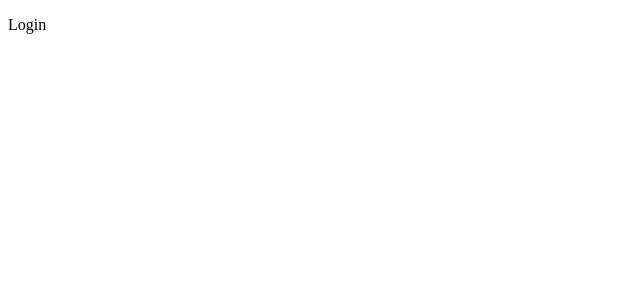
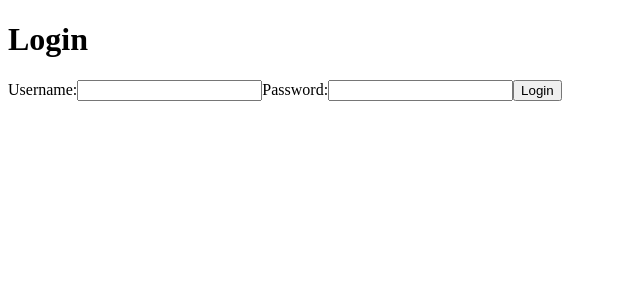
Before and after one commit to XianAquino/NoteLst, a React app: page /login in a window 1280 px wide. Shown: the top 300 px of the page, without its empty margins (0-640 px from the left). Built offline with nearby package versions, Linux system fonts and the light colour scheme; the HTML template or start-up script is replaced by a standard one.

Commit message:
Login Functionality

```diff
--- a/src/pages/Login.jsx
+++ b/src/pages/Login.jsx
@@ -1,9 +1,53 @@
-import React from 'react';
+import React, { Component } from 'react';
+import login from '../util/login.js';
 
-const Login = () => {
-  return(
-    <p>Login</p>
-  );
+class Login extends Component {
+  constructor(props) {
+    super(props);
+    this.state={
+      username:'',
+      pwd:''
+    }
+    this.handleInputChange = this.handleInputChange.bind(this);
+    this.handleSubmit = this.handleSubmit.bind(this);
+  }
+  handleInputChange (event) {
+    const target = event.target;
+    this.setState({
+      [target.name]: target.value
+    });
+  }
+  handleSubmit (event) {
+    login(this.state);
+    event.preventDefault();
+  }
+
+  render () {
+    return(
+      <div className='login'>
+        <h1>Login</h1>
+        <form>
+          <label>Username:</label>
+          <input
+            name='username'
+            type='text'
+            onChange={this.handleInputChange}
+          />
+          <label>Password:</label>
+          <input
+            name='pwd'
+            type='password'
+            onChange={this.handleInputChange}
+          />
+          <input
+            type='submit'
+            value='Login'
+            onClick={this.handleSubmit}
+          />
+        </form>
+      </div>
+    );
+  }
 };
 
 export default Login;
--- /dev/null
+++ b/src/util/login.js
@@ -0,0 +1,13 @@
+import axios from 'axios';
+
+const login = (credentials, callback) => {
+  axios.post('api/login', credentials)
+  .then((reponse) => {
+    console.log(reponse);
+  })
+  .catch((error) => {
+    console.log("Error: ", error);
+  })
+}
+
+export default login;
```
